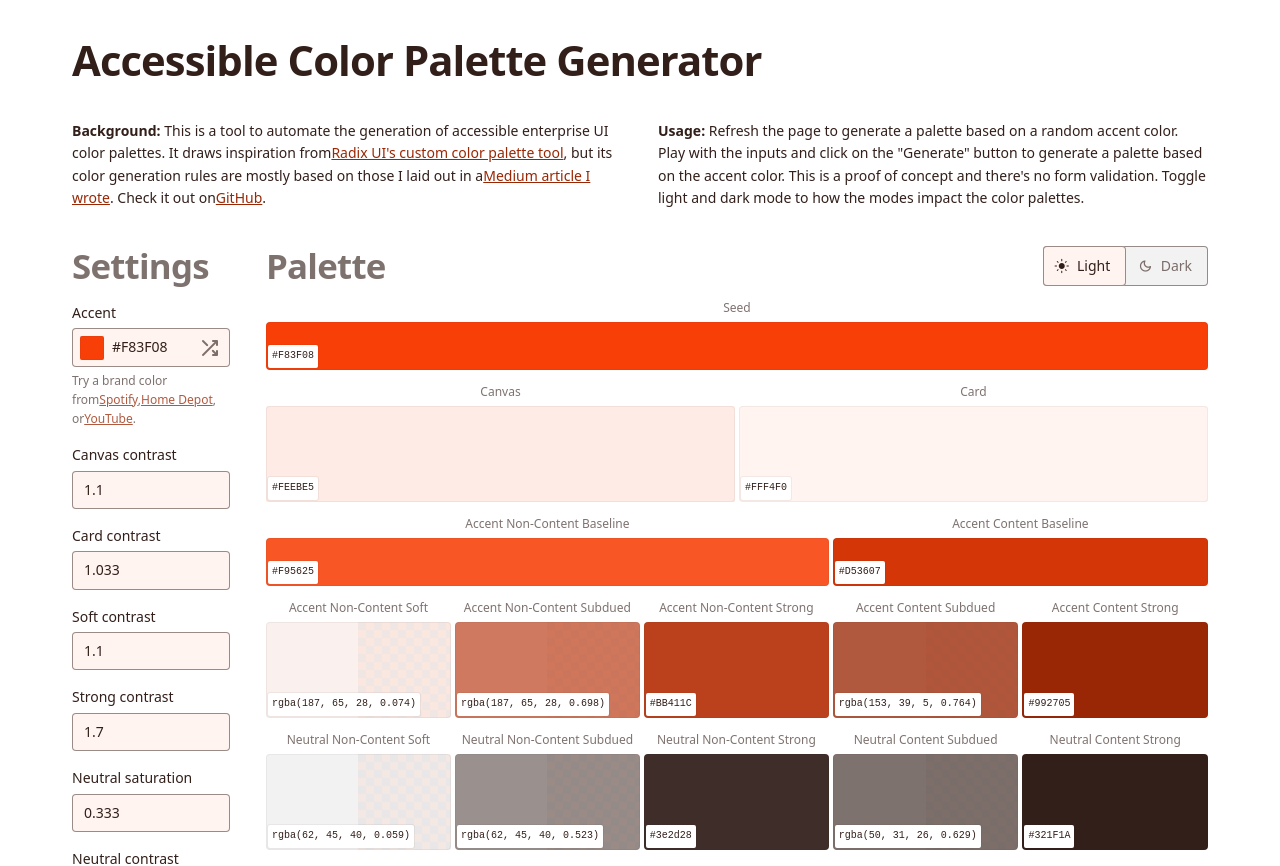
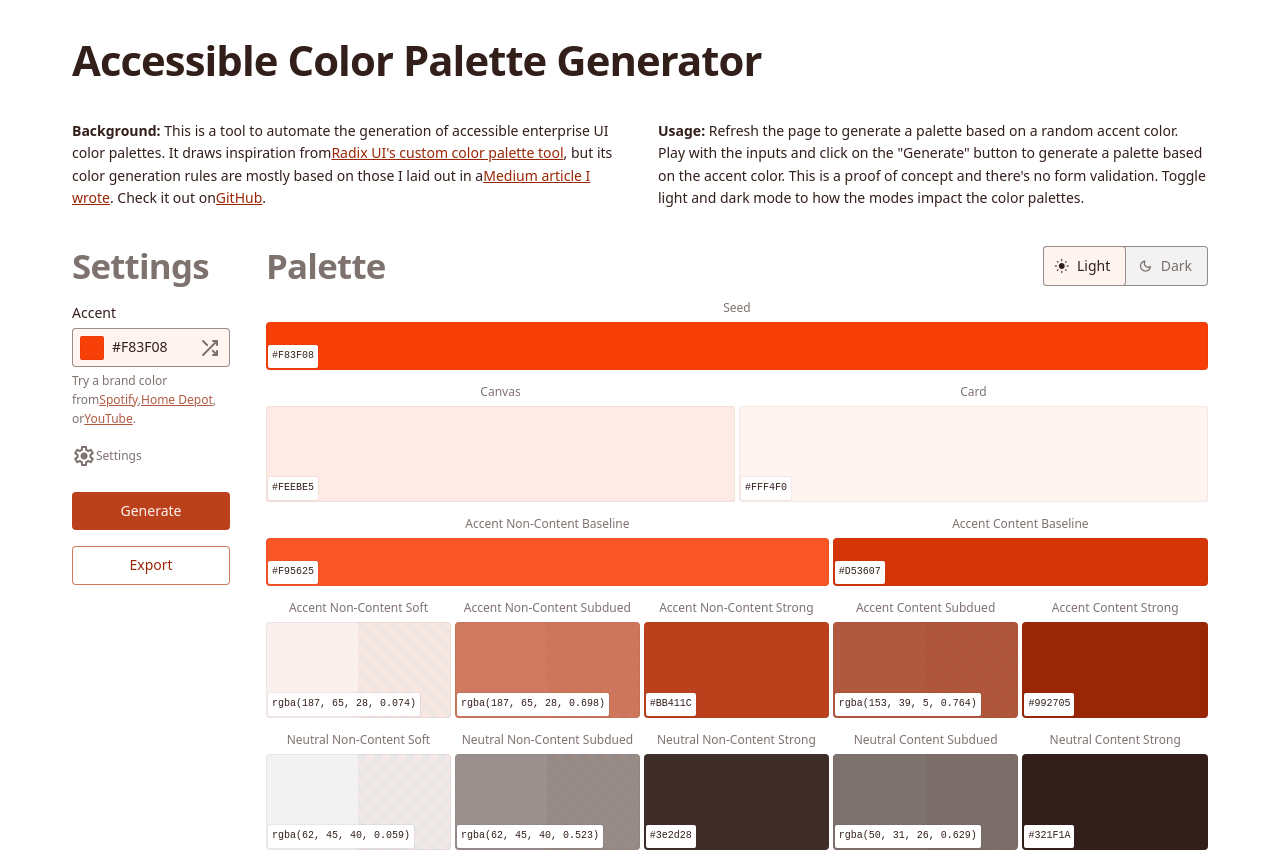
Before and after one commit to thisisfranciswu/enterprise-ui-palette-generator, a React (Vite) app: page / in a window 1280 px wide. Shown: the top 866 px of the page. Built offline with nearby package versions, Linux system fonts and the light colour scheme.

Commit message:
Makes the settings UI toggleable.

```diff
--- a/index.html
+++ b/index.html
@@ -13,6 +13,10 @@
       rel="stylesheet"
       href="https://fonts.googleapis.com/css2?family=Material+Symbols+Rounded:opsz,wght,FILL,GRAD@20..48,100..700,0..1,-50..200"
     />
+    <link
+      rel="stylesheet"
+      href="https://fonts.googleapis.com/css2?family=Material+Symbols+Outlined:opsz,wght,FILL,GRAD@24,400,0,0&icon_names=settings"
+    />
     <script src="./src/webComponents/toast.js" type="module"></script>
   </head>
   <body>
--- a/src/App.scss
+++ b/src/App.scss
@@ -1,3 +1,30 @@
 @use "_sass/mixins";
 @use "_sass/variables";
 @use "_sass/style";
+
+::details-content {
+  transition:
+    height 0.5s ease,
+    content-visibility 0.5s ease allow-discrete;
+  height: 0;
+  overflow: clip;
+}
+
+/* Browser supports interpolate-size */
+@supports (interpolate-size: allow-keywords) {
+  :root {
+    interpolate-size: allow-keywords;
+  }
+
+  [open]::details-content {
+    height: auto;
+  }
+}
+
+/* Fallback for browsers with no interpolate-size support */
+@supports not (interpolate-size: allow-keywords) {
+  [open]::details-content {
+    height: 150px;
+    overflow-y: scroll; /* In case the contents should be taller than 150px */
+  }
+}
--- a/src/_sass/_style.scss
+++ b/src/_sass/_style.scss
@@ -130,6 +130,24 @@ form {
       );
     }
   }
+
+  summary {
+    font-size: var(--fontSize-sm);
+    margin-bottom: var(--space-sm);
+    color: var(--color-neutralContentSubdued);
+    line-height: 1;
+    text-align: left;
+    display: flex;
+    justify-content: flex-start;
+    align-items: center;
+    cursor: pointer;
+
+    .material-symbols-rounded {
+      font-size: var(--fontSize-xs);
+      line-height: var(--bodyLineHeight);
+      margin-right: var(--space-xs);
+    }
+  }
 }
 
 .decorated-input {
@@ -158,6 +176,7 @@ form {
     border: none;
     padding: 0;
     z-index: 1;
+    @include mixins.border-radius("sm");
   }
   .btn {
     &.btn-trailing {
--- a/src/components/settings.tsx
+++ b/src/components/settings.tsx
@@ -60,6 +60,11 @@ export const Settings = () => {
             .
           </span>
         </div>
+        <details>
+          <summary>
+            <span className="material-symbols-outlined">settings</span>
+            Settings
+          </summary>
 
           <div className="form-group">
             <label htmlFor="canvasContrast">Canvas contrast</label>
@@ -95,6 +100,7 @@ export const Settings = () => {
             <label htmlFor="darkModeSaturation">Dark mode saturation</label>
             <input type="text" id="darkModeSaturation" defaultValue="0.666" />
           </div>
+        </details>
 
         <button id="generateBtn" className="btn">
           Generate
```
Lines whose indentation alone changed are shown as unchanged.
